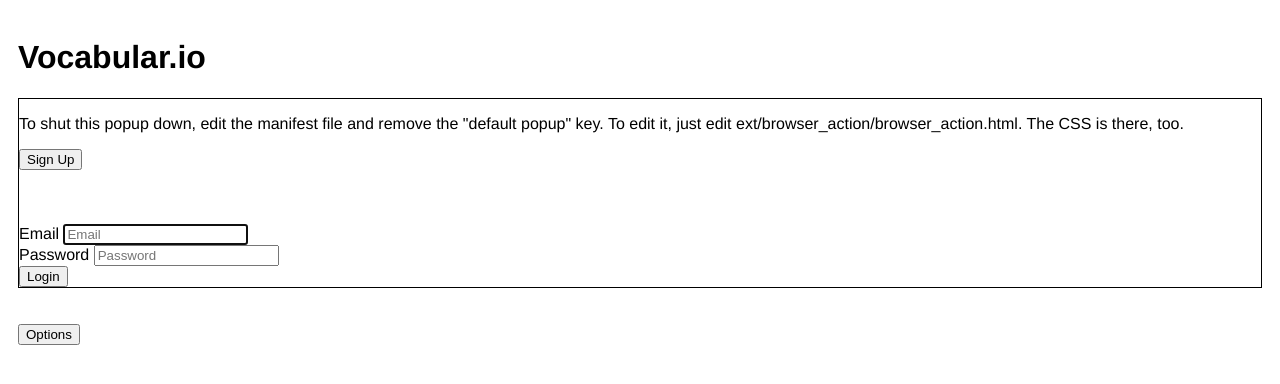
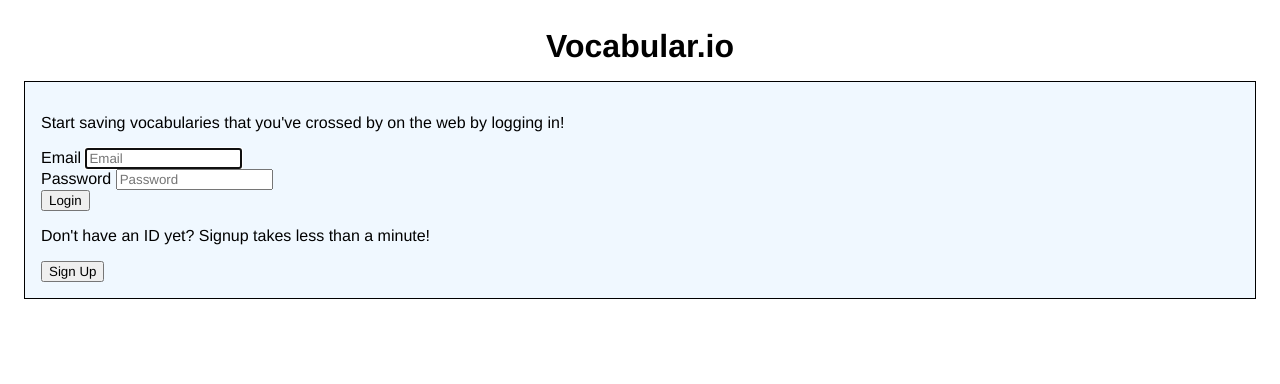
Before and after one commit to dhchoi/vocabulario-extension, a browser extension: page src/browser_action/browser_action.html in a window 1280 px wide. Drawn offline with Linux system fonts and the light colour scheme.

Commit message:
cleanup browser action code and style

```diff
--- a/src/browser_action/browser_action.css
+++ b/src/browser_action/browser_action.css
@@ -1,18 +1,25 @@
-#mainPopup {
-    padding: 10px;
-    /*height: 200px;*/
-    /*width: 400px;*/
-    font-family: Helvetica, Ubuntu, Arial, sans-serif;
+* {
+  font-family: Helvetica, Ubuntu, Arial, sans-serif;
 }
 
-h1 {
-    /*font-size: 2em;*/
+.header {
+  padding: 20px 20px 0 20px;
+}
+.header h1 {
+  text-align: center;
+  margin: 0;
 }
 
-#container-logged-out {
-    border: 1px solid black;
+.body {
+  margin: 0;
+  padding: 1em;
+}
+.body .container {
+  padding: 1em;
+  background-color: aliceblue;
+  border: 1px solid black;
 }
 
 #container-logged-in {
-    border: 1px solid black;
+  display: none;
 }
--- a/src/browser_action/browser_action.html
+++ b/src/browser_action/browser_action.html
@@ -1,17 +1,19 @@
+<!-- To shut this popup down, edit the manifest file and remove the "default popup" key. To edit it, just edit
+      ext/browser_action/browser_action.html. The CSS is there, too. -->
+
 <!doctype html>
 <link href="browser_action.css" rel="stylesheet">
 
-<div id="mainPopup">
+<div class="header">
+  <div class="col-1-1">
     <h1>Vocabular.io</h1>
+  </div>
+</div>
 
+<div class="body">
+  <div class="container">
     <div id="container-logged-out">
-        <p>To shut this popup down, edit the manifest file and remove the "default popup" key. To edit it, just edit
-            ext/browser_action/browser_action.html. The CSS is there, too.</p>
-        <!--<button id="btn">UpdateBadge!</button>-->
-        <button id="btn-signup" class="btn btn-primary">Sign Up</button>
-
-        <br><br><br><br>
-
+      <p>Start saving vocabularies that you've crossed by on the web by logging in!</p>
       <div id="input-email-group" class="form-group">
         <label for="email" class="control-label">Email</label>
         <input type="email" name="email" id="email" placeholder="Email" autofocus="" class="form-control">
@@ -25,16 +27,18 @@
           <i class="fa fa-user"></i>Login
         </button>
       </div>
+
+      <p>Don't have an ID yet? Signup takes less than a minute!</p>
+      <button id="btn-signup" class="btn btn-primary">Sign Up</button>
     </div>
 
     <div id="container-logged-in">
       <br><br>
       <button id="btn-logout" class="btn btn-primary">Logout</button>
+      <button id="btn-options">Options</button>
+      <!--<button id="btn">UpdateBadge!</button>-->
     </div>
-
-    <br><br>
-    <button id="btn-options">Options</button>
-
+  </div>
 </div>
 
 <script src="browser_action.js"></script>
--- a/src/browser_action/browser_action.js
+++ b/src/browser_action/browser_action.js
@@ -1,38 +1,33 @@
 var serverUrl = "http://localhost:3000";
-var accessTokenKeyName = "accessToken";
+var accessTokenKeyName = "vocabulario-accessToken";
 var accessToken = null;
 
-document.addEventListener("DOMContentLoaded", function(event) {
+document.addEventListener("DOMContentLoaded", function (event) {
+  // buttons
   var btnOptions = document.getElementById("btn-options");
   var btnLogin = document.getElementById("btn-login");
+  var btnLogout = document.getElementById("btn-logout");
   var btnSignup = document.getElementById("btn-signup");
-    var btnLogout = document.getElementById("btn-logout");
   var inputEmail = document.getElementById("email");
   var inputPassword = document.getElementById("password");
-
+  // container divs
   var containerLoggedOut = document.getElementById("container-logged-out");
   var containerLoggedIn = document.getElementById("container-logged-in");
 
-    // if not logged in // TODO: is this always gonna run whenever popup is open?
-    if(!accessToken) {
-        toggleDisplays([containerLoggedIn]);
+  // check login status
   chrome.storage.local.get(accessTokenKeyName, function (result) {
     accessToken = result[accessTokenKeyName];
+    if (accessToken) { // if logged in // TODO: is this always gonna run whenever popup is open?
       Log(accessToken);
-            if(accessToken) {
       toggleDisplays([containerLoggedOut, containerLoggedIn]);
     }
   });
-    }
-    else {
-        toggleDisplays([containerLoggedOut]);
-    }
 
   /*
    Bind Buttons
    */
-    btnOptions.addEventListener('click', function() {
-        if(chrome.runtime.openOptionsPage) { // New way to open options pages, if supported (Chrome 42+).
+  btnOptions.addEventListener('click', function () {
+    if (chrome.runtime.openOptionsPage) { // New way to open options pages, if supported (Chrome 42+).
       chrome.runtime.openOptionsPage();
     }
     else { // Reasonable fallback.
@@ -40,29 +35,28 @@ document.addEventListener("DOMContentLoaded", function(event) {
     }
   });
 
-    btnSignup.addEventListener('click', function() {
+  btnSignup.addEventListener('click', function () {
     chrome.tabs.create({
-            url: serverUrl+"/signup"
+      url: serverUrl + "/signup?from=chromeextension"
     });
   });
 
-    btnLogin.addEventListener('click', function() {
+  btnLogin.addEventListener('click', function () {
     var email = inputEmail.value;
     var password = inputPassword.value;
-        var params = "email="+email+"&password="+password;
+    var params = "email=" + email + "&password=" + password;
     Log(params);
 
     var xhr = new XMLHttpRequest();
-        xhr.open("POST", serverUrl+"/api/token", true);
+    xhr.open("POST", serverUrl + "/api/token", true);
     xhr.setRequestHeader("Content-type", "application/x-www-form-urlencoded");
-        xhr.onreadystatechange = function() {
+    xhr.onreadystatechange = function () {
       if (xhr.readyState == 4) {  // && xhr.status == 200
         var resp = JSON.parse(xhr.responseText); // {message: "", accessToken: ""}
         Log(resp);
-                if(resp[accessTokenKeyName]) {
+        if (resp[accessTokenKeyName]) {
           var storageObj = {};
           storageObj[accessTokenKeyName] = resp[accessTokenKeyName];
-
           chrome.storage.local.set(storageObj, function () {
             Log("accessToken saved");
           });
@@ -74,28 +68,23 @@ document.addEventListener("DOMContentLoaded", function(event) {
     xhr.send(params);
   });
 
-    btnLogout.addEventListener('click', function() {
-        chrome.storage.local.remove(accessTokenKeyName, function() {
+  btnLogout.addEventListener('click', function () {
+    chrome.storage.local.remove(accessTokenKeyName, function () {
       Log("accessToken removed");
       toggleDisplays([containerLoggedOut, containerLoggedIn]);
     });
   });
+});
 
 function Log(message) {
-        chrome.runtime.sendMessage({action: "log", message: message}, function(response) {
+  chrome.runtime.sendMessage({action: "log", message: message}, function (response) {
+    // console.log("got response within browser_action: ");
+    // console.dir(response);
   });
 }
 
 function toggleDisplays(elements) {
-        for(var i = 0; i < elements.length; i++) {
+  for (var i = 0; i < elements.length; i++) {
     elements[i].style.display = (elements[i].style.display == "none") ? "" : "none";
   }
 }
-});
-
-//document.getElementById("btn").addEventListener('click', function() {
-//    chrome.runtime.sendMessage({action: "test"}, function(response) {
-//        console.log("got response within browser_action: ");
-//        console.dir(response);
-//    });
-//});
```
Also changed, not shown: README.md, icons/vocabulario-logo-144.png (added), icons/vocabulario-logo-32.png (added), manifest.json, 1 other file. Lines whose indentation alone changed are shown as unchanged.
